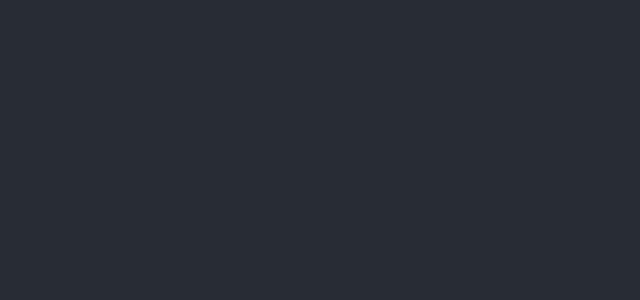
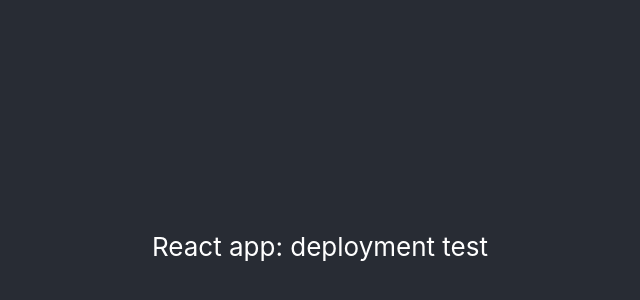
Before and after one commit to dilushi/my-react-app, a React (Create React App) app: page / in a window 1280 px wide. Shown: the part 154-454 px from the top of the page, without its empty margins (320-960 px from the left). Built offline with nearby package versions, Linux system fonts and the light colour scheme.

Commit message:
Modified App.js

```diff
--- a/src/App.js
+++ b/src/App.js
@@ -5,6 +5,7 @@ function App() {
   return (
     <div className="App">
       <header className="App-header">
+        React app: deployment test
         {/* <img src={logo} className="App-logo" alt="logo" /> */}
         {/* <p>
           Edit <code>src/App.js</code> and save to reload.
```
